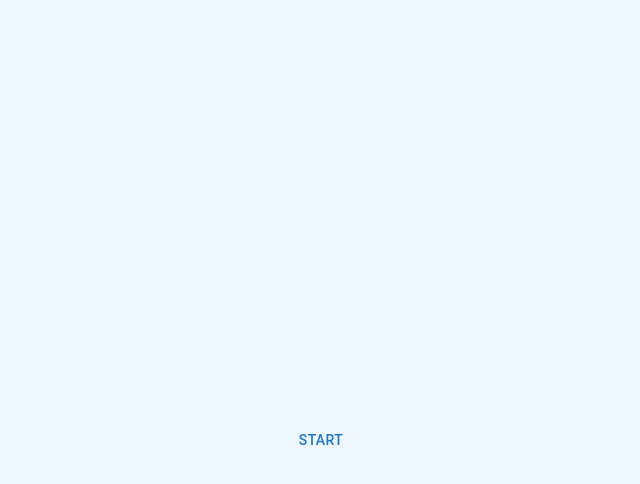
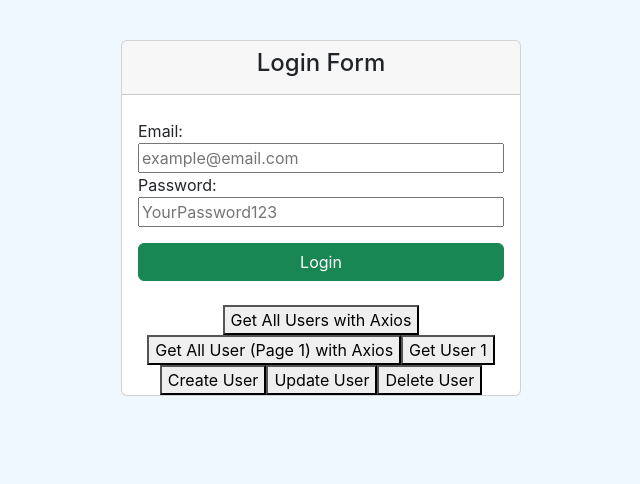
Before and after one commit to StivenAAmayaS/Aprendiendo-React-en-OB, a React (Create React App) app: page / in a window 1280 px wide. Shown: the top 484 px of the page, without its empty margins (319-959 px from the left). Built offline with nearby package versions, Linux system fonts and the light colour scheme.

Commit message:
Sesión 22 finalizada

```diff
--- a/src/App.js
+++ b/src/App.js
@@ -21,7 +21,8 @@
 // import FetchExample from "./components/pure/FetchExample";
 // import AxiosExample from "./components/pure/AxiosExample";
 // import Exercise21 from "./components/pure/Exercise21";
-import CardContainer from "./components/pure/SolucExercise21";
+// import CardContainer from "./components/pure/SolucExercise21";
+import AxiosCRUDExample from "./components/pure/AxiosCRUDExample";
 
 function App() {
   return (
@@ -73,7 +74,9 @@
       {/* <AxiosExample></AxiosExample> */}
 
       {/* <Exercise21></Exercise21> */}
-      <CardContainer></CardContainer>
+      {/* <CardContainer></CardContainer> */}
+
+      <AxiosCRUDExample></AxiosCRUDExample>
 
       {/* PROYECTO FINAL */}
       {/* <TasklistComponent></TasklistComponent> */}
--- /dev/null
+++ b/src/components/pure/AxiosCRUDExample.jsx
@@ -0,0 +1,222 @@
+import React from "react";
+import { Formik, Field, Form, ErrorMessage } from "formik";
+import * as Yup from "yup";
+import {
+  login,
+  getAllUsers,
+  getAllPagedUsers,
+  getUserById,
+  createUser,
+  updateUserById,
+  deleteUserById,
+} from "../../services/axiosCRUDService";
+
+const loginSchema = Yup.object().shape({
+  email: Yup.string()
+    .email("Invalid email format")
+    .required("Email is required"),
+  password: Yup.string().required("Password is required"),
+});
+
+const AxiosCRUDExample = () => {
+  const initialCredentials = {
+    email: "",
+    password: "",
+  };
+
+  const authUser = (values) => {
+    // login("eve.holt@reqres.in", "cityslicka")
+    login(values.email, values.password)
+      .then((response) => {
+        if (response.data.token) {
+          alert(JSON.stringify(response.data.token));
+          sessionStorage.setItem("token", response.data.token);
+        } else {
+          sessionStorage.removeItem("token");
+          throw new Error("Login failure!!");
+        }
+      })
+      .catch((error) => {
+        console.log(`Something went wrong: ${error}`);
+        sessionStorage.removeItem("token");
+      })
+      .finally(() => {
+        console.log("Login done!!");
+      });
+  };
+
+  //   CRUD Examples
+  const obtainAllUsers = () => {
+    getAllUsers()
+      .then((response) => {
+        if (response.data.data && response.status === 200) {
+          alert(JSON.stringify(response.data.data));
+        } else {
+          throw new Error("No users found");
+        }
+      })
+      .catch((error) => {
+        alert(`Something went wrong: ${error}`);
+      });
+  };
+
+  const obtainAllPagedUsers = (page) => {
+    getAllPagedUsers(page)
+      .then((response) => {
+        if (response.data.data && response.status === 200) {
+          alert(JSON.stringify(response.data.data));
+        } else {
+          throw new Error(`No users found in page ${page}`);
+        }
+      })
+      .catch((error) => {
+        alert(`Something went wrong: ${error}`);
+      });
+  };
+
+  const obtainUserById = (id) => {
+    getUserById(id)
+      .then((response) => {
+        if (response.data.data && response.status === 200) {
+          alert(JSON.stringify(response.data.data));
+        } else {
+          throw new Error("User not found");
+        }
+      })
+      .catch((error) => {
+        alert(`Something went wrong ${error}`);
+      });
+  };
+
+  const createNewUser = (name, job) => {
+    createUser(name, job)
+      .then((response) => {
+        if (response.data && response.status === 201) {
+          alert(JSON.stringify(response.data));
+        } else {
+          throw new Error("User not created");
+        }
+      })
+      .catch((error) => {
+        alert(`Something went wrong: ${error}`);
+      });
+  };
+
+  const updateUser = (id, name, job) => {
+    updateUserById(id, name, job)
+      .then((response) => {
+        if (response.data && response.status === 200) {
+          alert(JSON.stringify(response.data));
+        } else {
+          throw new Error("User not found & no update done");
+        }
+      })
+      .catch((error) => {
+        alert(`Something went wrong ${error}`);
+      });
+  };
+
+  const deleteUser = (id) => {
+    deleteUserById(id)
+      .then((response) => {
+        if (response.status === 204) {
+          alert(`User with id: ${id} successfully deleted`);
+        } else {
+          throw new Error("User not found & no update done");
+        }
+      })
+      .catch((error) => {
+        alert(`Something went wrong ${error}`);
+      });
+  };
+
+  return (
+    <div className="card d-flex flex-column gap-2" style={{ width: "400px" }}>
+      <div className="card-header">
+        <h4>Login Form</h4>
+      </div>
+      <Formik
+        initialValues={initialCredentials}
+        validationSchema={loginSchema}
+        onSubmit={async (values) => {
+          authUser(values);
+        }}
+      >
+        {({
+          values,
+          touched,
+          errors,
+          isSubmitting,
+          handleChange,
+          handleBlur,
+        }) => (
+          <Form className="card-body d-flex flex-column align-items-start">
+            <label htmlFor="email">Email:</label>
+
+            <Field
+              id="email"
+              name="email"
+              placeholder="example@email.com"
+              type="email"
+              className="w-100"
+            />
+
+            {/* email errors */}
+            {errors.email && touched.email && (
+              <ErrorMessage
+                component="div"
+                name="email"
+                style={{ color: "red", fontSize: "14px" }}
+              ></ErrorMessage>
+            )}
+
+            <label htmlFor="password">Password:</label>
+
+            <Field
+              id="password"
+              name="password"
+              placeholder="YourPassword123"
+              type="password"
+              className="w-100"
+            />
+
+            {/* password errors */}
+
+            {errors.password && touched.password && (
+              <ErrorMessage
+                component="div"
+                name="password"
+                style={{ color: "red", fontSize: "14px" }}
+              ></ErrorMessage>
+            )}
+
+            <button type="submit" className="btn btn-success w-100 mt-3">
+              Login
+            </button>
+
+            {isSubmitting ? <p>Login your credentials...</p> : null}
+          </Form>
+        )}
+      </Formik>
+      {/* Example buttons to test API responses */}
+      <div>
+        <button onClick={obtainAllUsers}>Get All Users with Axios</button>
+        <button onClick={() => obtainAllPagedUsers(1)}>
+          Get All User (Page 1) with Axios
+        </button>
+        <button onClick={() => obtainUserById(1)}>Get User 1</button>
+        <button onClick={() => createNewUser("morpheus", "leader")}>
+          Create User
+        </button>
+        <button onClick={() => updateUser(1, "morpheus", "developer")}>
+          Update User
+        </button>
+        <button onClick={() => deleteUser(1)}>
+          Delete User
+        </button>
+      </div>
+    </div>
+  );
+};
+
+export default AxiosCRUDExample;
--- /dev/null
+++ b/src/services/axiosCRUDService.js
@@ -0,0 +1,55 @@
+import axios from "axios";
+
+/**
+ * Login Method to Reqres endpoint
+ * @param {string} email
+ * @param {string} password
+ */
+
+export const login = (email, password) => {
+  let body = {
+    email,
+    password,
+  };
+
+  // Return the response with a Promise
+  return axios.post("https://reqres.in/api/login", body);
+};
+
+// Obtain all Users
+export const getAllUsers = () => {
+  return axios.get("https://reqres.in/api/users");
+};
+
+// Obtain All paged users
+export const getAllPagedUsers = (page) => {
+  return axios.get(`https://reqres.in/api/users?page=${page}`);
+};
+
+// Obtain User by ID
+export const getUserById = (id) => {
+  return axios.get(`https://reqres.in/api/users/${id}`);
+};
+
+// Create User
+export const createUser = (name, job) => {
+  let body = {
+    name,
+    job,
+  };
+  return axios.post("https://reqres.in/api/users", body);
+};
+
+// Update User
+export const updateUserById = (id, name, job) => {
+  let body = {
+    name,
+    job,
+  };
+  return axios.put(`https://reqres.in/api/users/${id}`, body);
+};
+
+// Delete User
+export const deleteUserById = (id) => {
+  return axios.delete(`https://reqres.in/api/users/${id}`);
+};
--- a/src/services/axiosService.js
+++ b/src/services/axiosService.js
@@ -1,6 +1,6 @@
 import APIRequest from "../utils/config/axios.config";
 
-function getRandomUser() {
+export function getRandomUser() {
   return APIRequest.get("/", {
     // https://randomuser.me/api/
     validateStatus: function (status) {
@@ -8,5 +8,3 @@
     },
   });
 }
-
-export default getRandomUser;
```
Also changed, not shown: src/components/pure/AxiosExample.jsx (+11 -12 lines).
